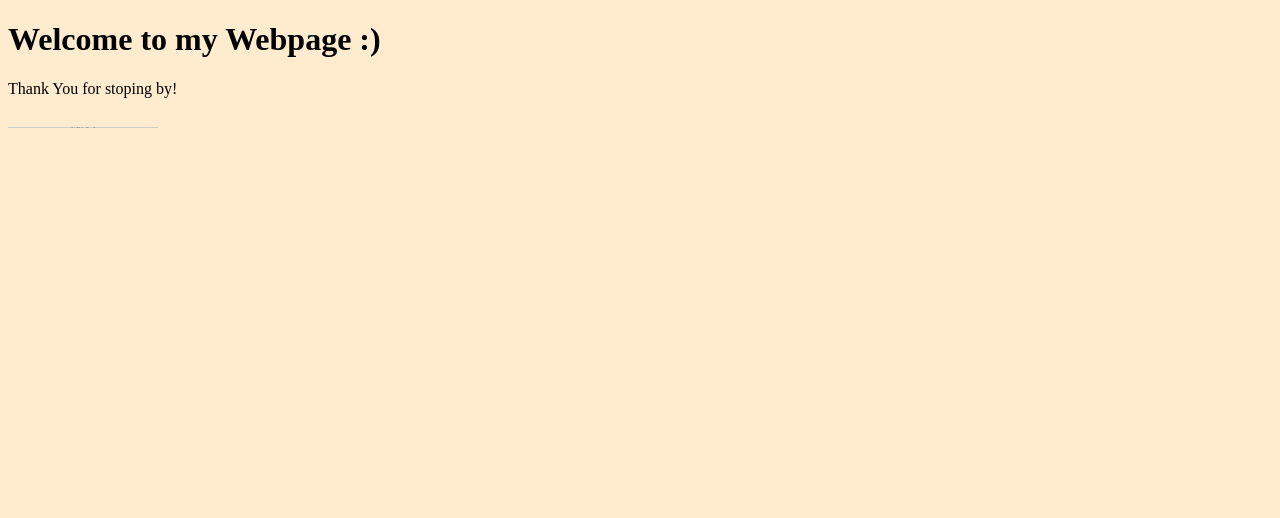
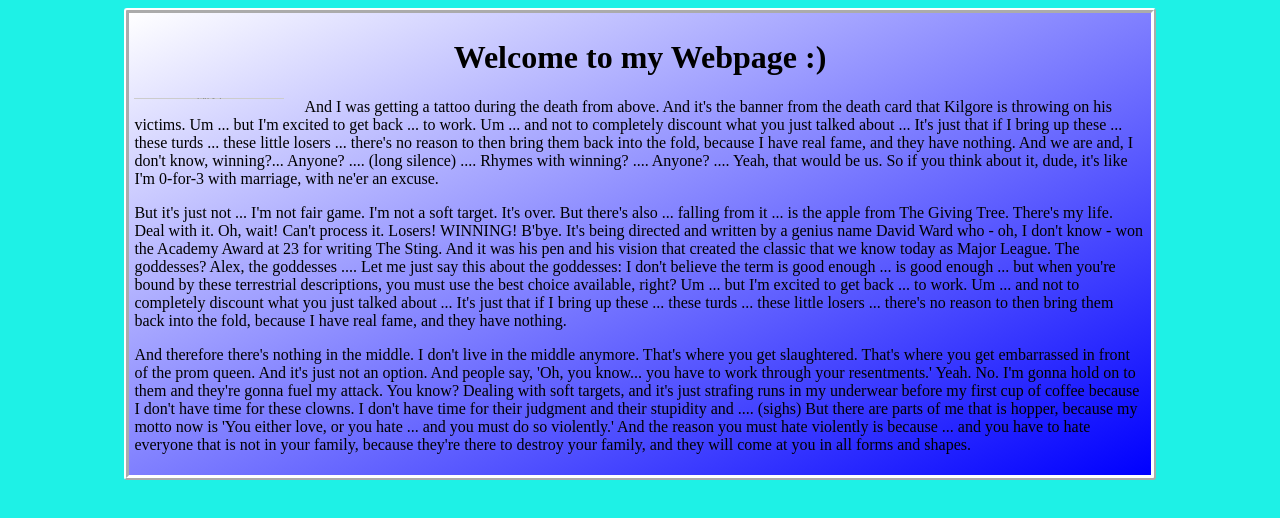
Before and after one commit to mercspring/this-is-a-website, a plain HTML site: page index.html in a window 1280 px wide. Drawn offline with Linux system fonts and the light colour scheme; placeholder pictures from the web are drawn by us.

Commit message:
changed the layout

```diff
--- a/index.html
+++ b/index.html
@@ -7,9 +7,49 @@
     <title>Document</title>
 </head>
 <body>
+    <main>
     <h1>Welcome to my Webpage :)</h1>
-    <p>Thank You for stoping by!</p>
     <img src="https://via.placeholder.com/150/000000/FFFFFF/?text=Welcome" alt="placeholder">
-
+    <p>And I was getting a tattoo during the death from above. And it's the banner
+        from the death card that Kilgore is throwing on his victims. Um ... but I'm
+        excited to get back ... to work. Um ... and not to completely discount what
+        you just talked about ... It's just that if I bring up these ... these
+        turds ... these little losers ... there's no reason to then bring them back
+        into the fold, because I have real fame, and they have nothing. And we are
+        and, I don't know, winning?... Anyone? .... (long silence) .... Rhymes with
+        winning? .... Anyone? .... Yeah, that would be us.  So if you think about
+        it, dude, it's like I'm 0-for-3 with marriage, with ne'er an excuse.
+      <p>
+        But it's just not ... I'm not fair game. I'm not a soft target. It's over.
+        But there's also ... falling from it ... is the apple from The Giving Tree.
+        There's my life. Deal with it. Oh, wait! Can't process it. Losers! WINNING!
+        B'bye. It's being directed and written by a genius name David Ward who -
+        oh, I don't know - won the Academy Award at 23 for writing The Sting. And
+        it was his pen and his vision that created the classic that we know today
+        as Major League.  The goddesses? Alex, the goddesses .... Let me just say
+        this about the goddesses: I don't believe the term is good enough ... is
+        good enough ... but when you're bound by these terrestrial descriptions,
+        you must use the best choice available, right? Um ... but I'm excited to
+        get back ... to work. Um ... and not to completely discount what you just
+        talked about ... It's just that if I bring up these ... these turds ...
+        these little losers ... there's no reason to then bring them back into the
+        fold, because I have real fame, and they have nothing.
+        </p>
+        <p>
+        And therefore there's nothing in the middle. I don't live in the middle
+        anymore. That's where you get slaughtered. That's where you get embarrassed
+        in front of the prom queen. And it's just not an option.   And people say,
+        'Oh, you know... you have to work through your resentments.' Yeah. No. I'm
+        gonna hold on to them and they're gonna fuel my attack. You know? Dealing
+        with soft targets, and it's just strafing runs in my underwear before my
+        first cup of coffee because I don't have time for these clowns. I don't
+        have time for their judgment and their stupidity and .... (sighs) But there
+        are parts of me that is hopper, because my motto now is 'You either love,
+        or you hate ... and you must do so violently.' And the reason you must hate
+        violently is because ... and you have to hate everyone that is not in your
+        family, because they're there to destroy your family, and they will come at
+        you in all forms and shapes.</p>
+        </p>
+ </main>
 </body>
 </html>
--- a/style.css
+++ b/style.css
@@ -1,3 +1,19 @@
 body{
-    background: blanchedalmond;
+    background: rgba(8, 240, 228, 0.911);
 }
+main{
+    /* background-color: blue; */
+    background-image: linear-gradient(to bottom right, white, blue);
+    border: 5px ridge white;
+    border-radius: 3px;
+    width: 80%;
+    margin: 0 auto;
+    padding: 5px;
+}
+img{
+    float: left;
+    margin-right: 20px;
+}
+h1{
+    text-align: center;
+}
```
